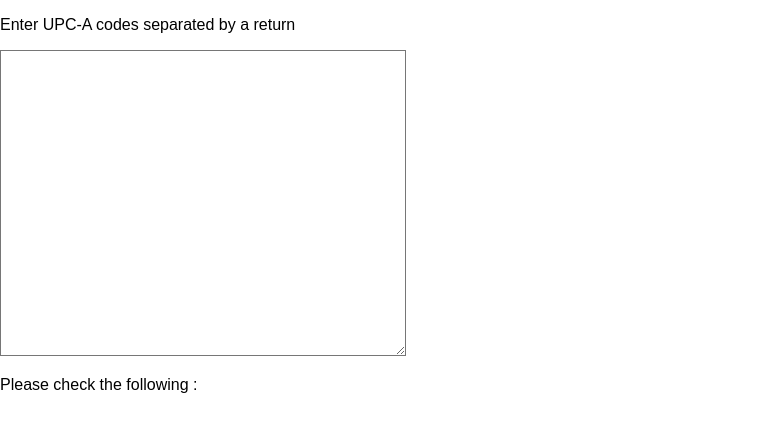
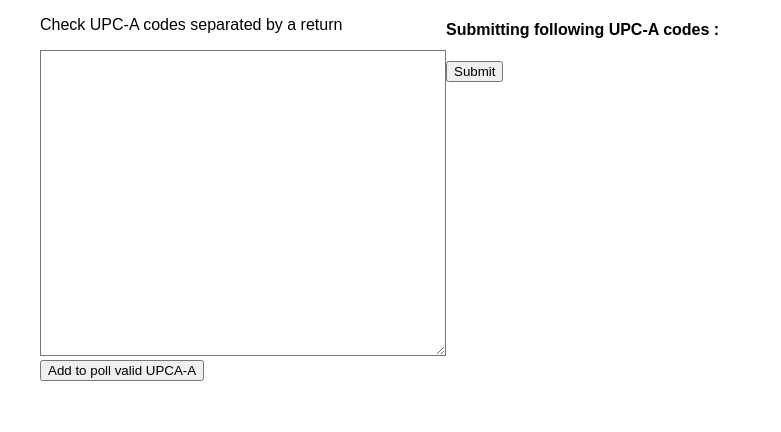
Before and after one commit to vnctaing/quri-test, a React app: page / in a window 1280 px wide. Shown: the top 432 px of the page, without its empty margins (0-781 px from the left). Built offline with nearby package versions, Linux system fonts and the light colour scheme; the HTML template or start-up script is replaced by a standard one.

Commit message:
draft of UX for live feedback

```diff
--- a/src/App.css
+++ b/src/App.css
@@ -21,3 +21,24 @@
     position: relative;
     background-color: transparent;
 }
+
+.App {
+    margin: 0 auto;
+    width: 100%;
+}
+
+.pollItem {
+    border: 1px solid black;
+    padding: 10px 5px;
+    display: inline-block;
+    background: #fff
+}
+
+.poll {
+    display: inline-block;
+}
+
+.inlineBlock {
+    display: inline-block;
+    vertical-align: top;
+}
--- a/src/App.js
+++ b/src/App.js
@@ -1,7 +1,7 @@
 import React, { Component } from 'react';
 import './App.css';
 import isValidUpca from './utils/isValidUpca';
-import removeEveryWhiteSpace from './utils/removeEveryWhiteSpace';
+import Poll from './Poll.js';
 
 class App extends Component {
   constructor(props) {
@@ -9,7 +9,10 @@ class App extends Component {
     this.state = {
       correctUpca: [],
       wrongUpca: [],
-      textAreaValue: ''
+      textAreaValue: '',
+      stagingUpca: [],
+      textAreaValue: '',
+      html: "<b>Hello <i>World</i></b>"
     };
   }
 
@@ -37,20 +40,37 @@ class App extends Component {
     });
   }
 
+  handleClick() {
+    console.log('hey');
+  }
+
   render() {
-    console.log(this.state);
     return (
       <div className="App">
-        <p>Enter UPC-A codes separated by a return</p>
-        <form>
-          <textarea name="" onChange={this.handleChange.bind(this)} id="textarea"></textarea>
-        </form>
-        <p>Please check the following :</p>
-        <ul>
-          {this.state.wrongUpca.map((upca, index) => {
-            return <li key={index}>{upca.code} {upca.reasons.map(r => <span>{r} </span>)}</li>
-          })}
-        </ul>
+        <div className="inlineBlock">
+          { this.state.wrongUpca.length ? <p>Please check the following :</p> : ''}
+          <ul>
+            {this.state.wrongUpca.map((upca, index) => {
+              return <li key={index}>{upca.code} {upca.reasons.map(r => <span>{r} </span>)}</li>
+            })}
+          </ul>
+        </div>
+        <div className="inlineBlock">
+          <p>Check UPC-A codes separated by a return</p>
+          <div>
+            <div></div>
+          </div>
+          <form>
+            <textarea name="" onChange={this.handleChange.bind(this)} id="textarea"></textarea>
+          </form>
+          <button onClick={this.handleClick}>Add to poll valid UPCA-A</button>
+        </div>
+        <div className="inlineBlock">
+          <h4>Submitting following UPC-A codes :</h4>
+          <Poll items={this.state.stagingUpca}>
+            <button>Submit</button>
+          </Poll>
+        </div>
       </div>
     );
   }
--- /dev/null
+++ b/src/Poll.js
@@ -0,0 +1,13 @@
+import React from 'react';
+import PollItem from './PollItem.js';
+
+const Poll = (props) => {
+  return (
+    <div className="poll">
+      {props.items.map((item, index) => <PollItem item={item} />)}
+      {props.children}
+    </div>
+  )
+}
+
+export default Poll;
--- /dev/null
+++ b/src/PollItem.js
@@ -0,0 +1,11 @@
+import React from 'react';
+
+const PollItem = (props) => {
+  return (
+    <button className="pollItem">
+      <span>{props.item}   </span><strong>X</strong>
+    </button>
+  )
+};
+
+export default PollItem;
--- a/src/utils/removeEveryWhiteSpace.js
+++ b/src/utils/removeEveryWhiteSpace.js
@@ -1,3 +1,4 @@
 export default function removeEveryWhiteSpace(str) {
+  if(typeof str === 'number') return str.toString();
   return str.replace(/ /g,'');
 }
```
Also changed, not shown: test/test.js (+23 -10 lines), package.json (line endings or trailing spaces).
